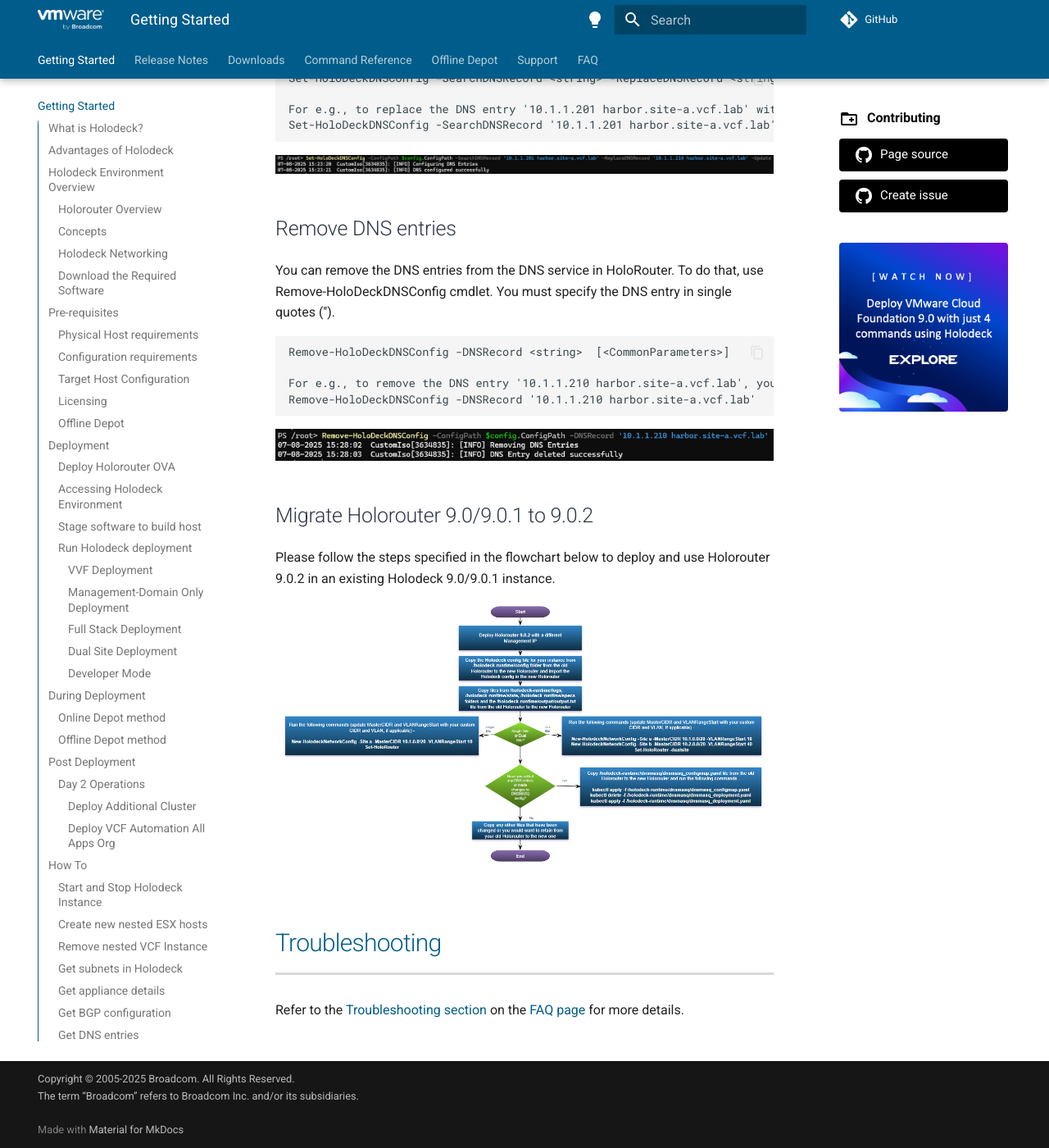
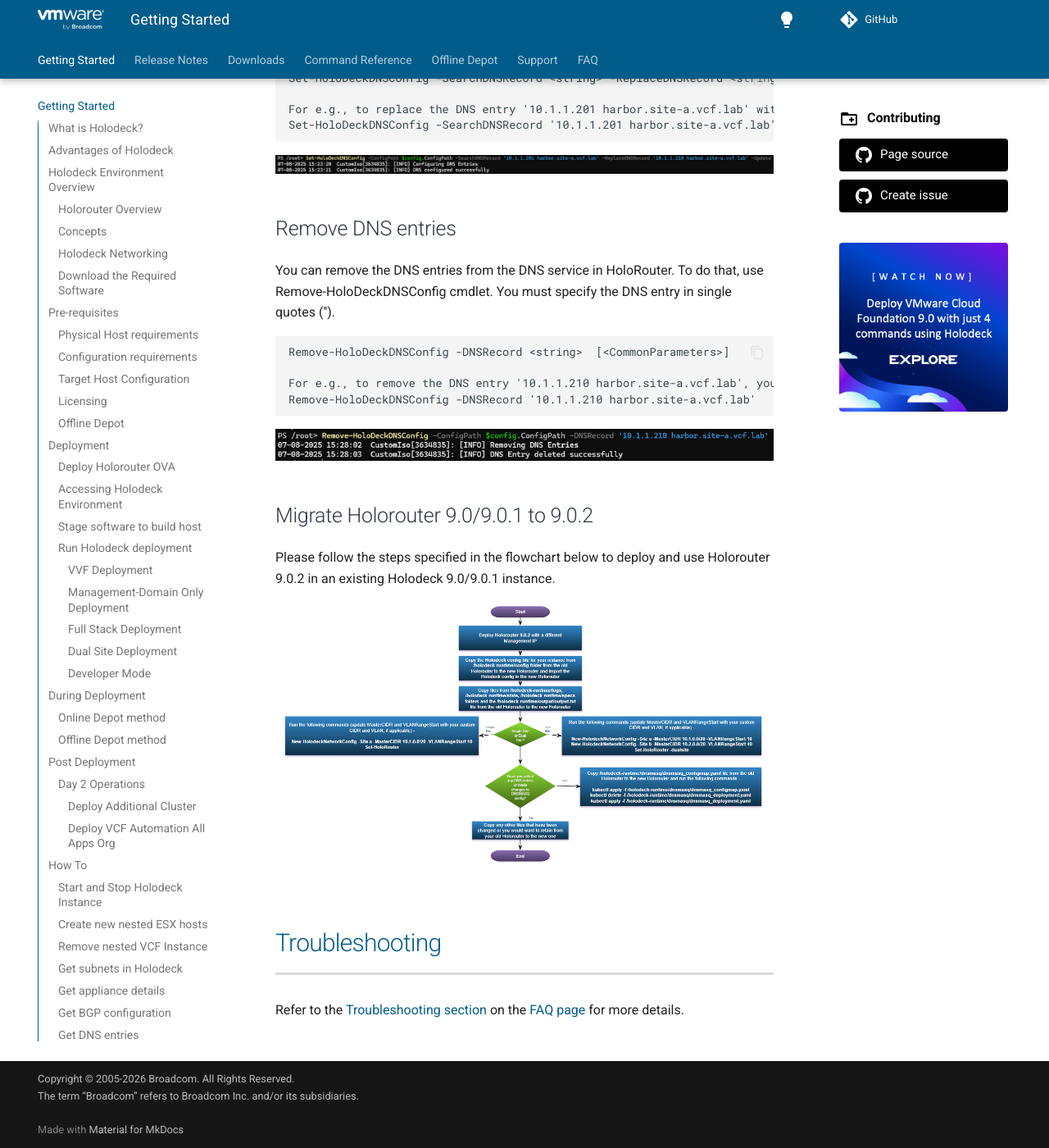
Before and after one commit to vmware/Holodeck, an MkDocs documentation site: the page built from docs/index.md, in a window 1280 px wide and 1400 px high, scrolled down 42091 px. Shown: the whole window at 82% size. Built offline with MkDocs 1.6.1 and Material for MkDocs 9.7.7, drawn with Linux system fonts in a browser that asks for light colours; comment, search, counter and statistics services are not loaded.

Commit message:
update copyright

```diff
--- a/mkdocs.yml
+++ b/mkdocs.yml
@@ -53,6 +53,9 @@
   - FAQ: faq.md
 
 
+plugins:
+  - glightbox
+
 extra_css:
   - stylesheets/extra.css
 
@@ -78,5 +81,5 @@
       alternate_style: true
 
 copyright: |
-  Copyright © 2005-2025 Broadcom. All Rights Reserved. <br>
+  Copyright © 2005-2026 Broadcom. All Rights Reserved. <br>
   The term “Broadcom” refers to Broadcom Inc. and/or its subsidiaries.<br><br>
```
